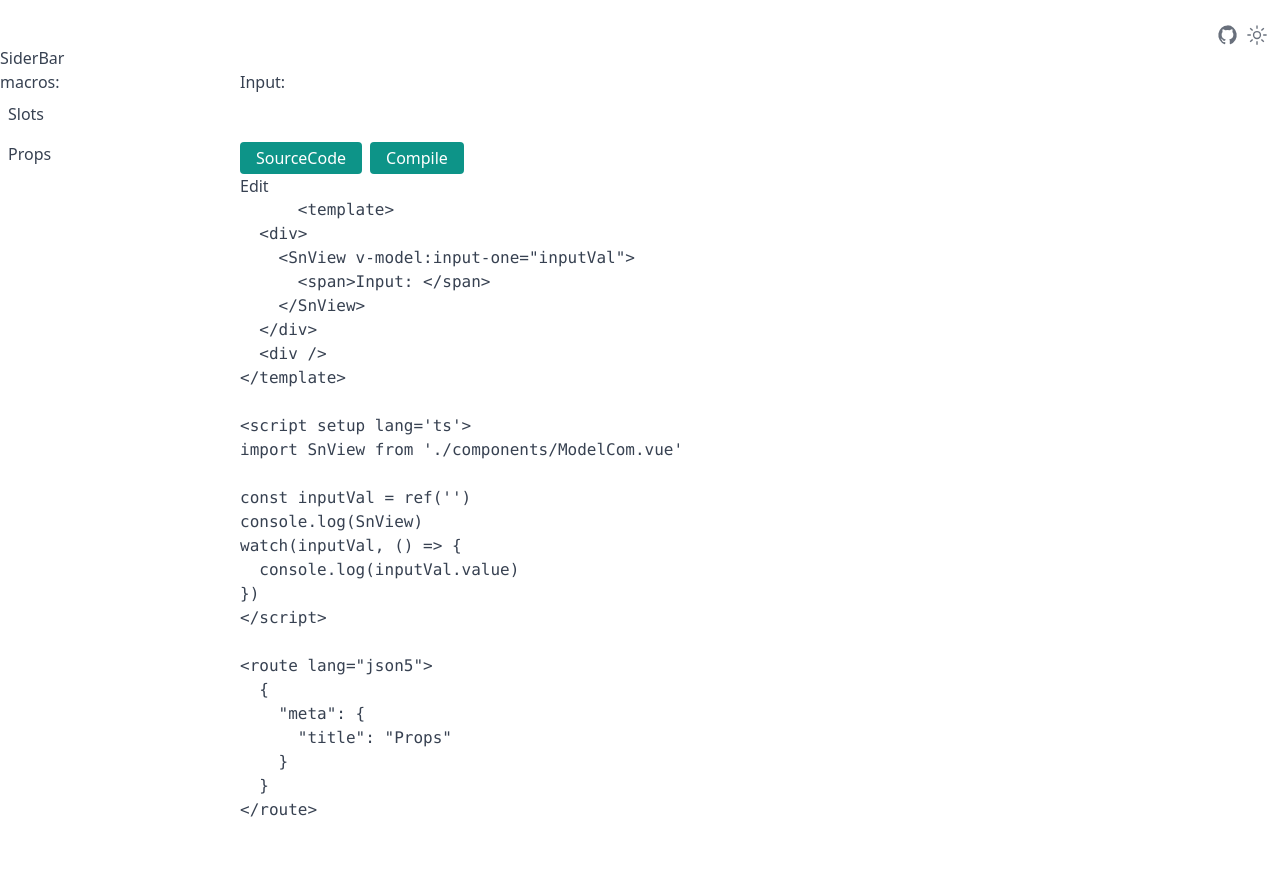
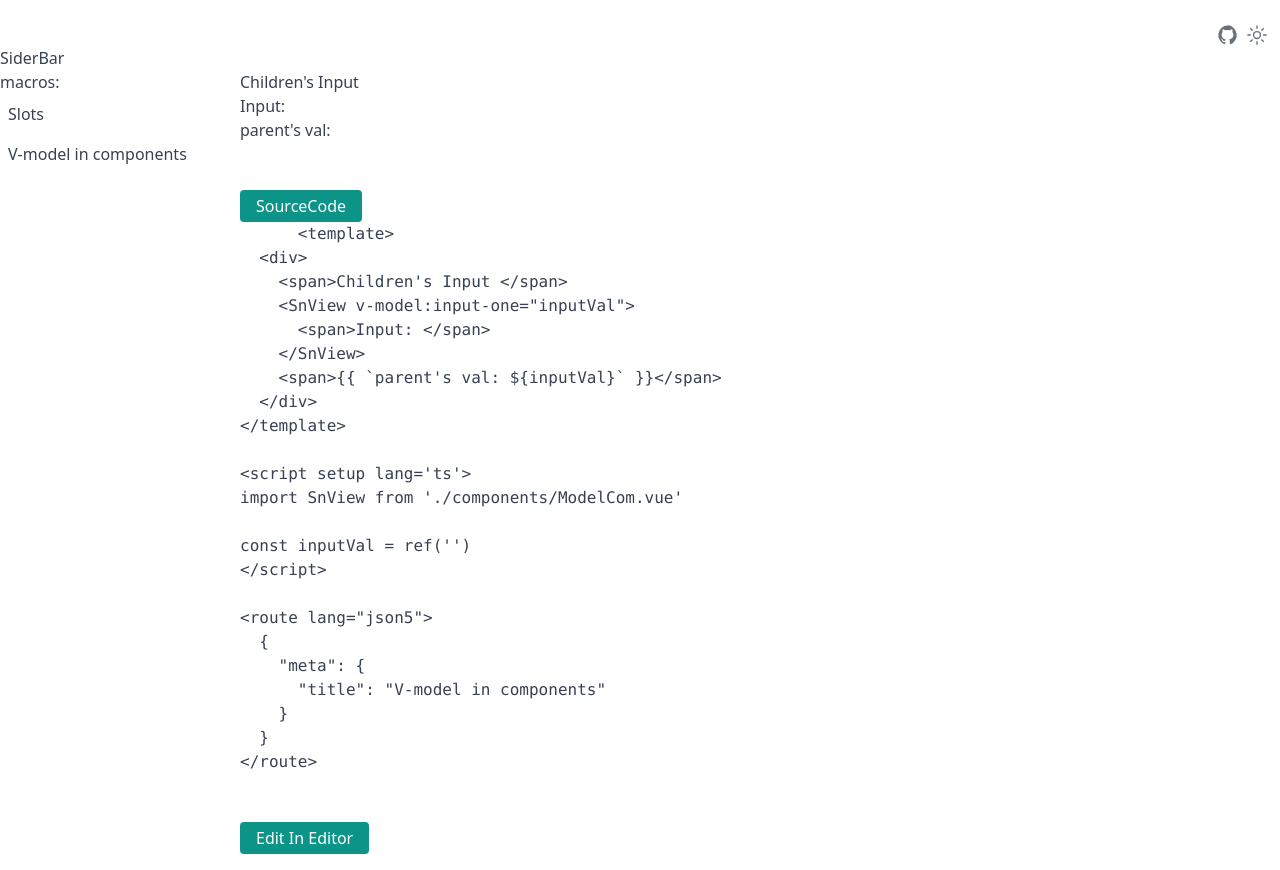
Before and after one commit to bigsnowballhehe/Vue-Feat-List, a Vue app: page /#/macros/props in a window 1280 px wide. Both pictures are taken after a click on the button "SourceCode". Built offline with nearby package versions, Linux system fonts and the light colour scheme.

Commit message:
feat:rm compile / finish source

```diff
--- a/src/components/Demo/global.d.ts
+++ /dev/null
@@ -1,6 +0,0 @@
-/// <reference path="../node_modules/typescript/lib/lib.dom.d.ts" />
-
-
-interface Window {
-    shiki:any
-}
--- a/src/components/Demo/index.vue
+++ /dev/null
@@ -1,45 +0,0 @@
-<template>
-  <div>
-    <div>
-      <button class="btn mr-2" @click="codeType.source = !codeType.source">
-        SourceCode
-      </button>
-      <button class="btn" @click="codeType.compile = !codeType.compile">
-        Compile
-      </button>
-    </div>
-    <div v-lazy-show="codeType.source" class="source">
-      <button class="cursor-pointer" @click="usePlayGround(props.sourceCode)">
-        Edit
-      </button>
-      <pre>
-      <code>{{ sourceCode }}</code>
-      </pre>
-    </div>
-  </div>
-</template>
-
-<script setup lang='ts'>
-import { utoa } from '~/utils'
-
-const props = defineProps<{
-  sourceCode: string
-}>()
-function usePlayGround(code: string) {
-  const obj = {
-    'App.vue': code,
-  }
-  const url = `https://play.vuejs.org/#${utoa(JSON.stringify(obj))}`
-  window.open(url, '_blank')
-}
-
-// 展示部分逻辑
-interface CodeType {
-  source: boolean
-  compile: boolean
-}
-const codeType = reactive<CodeType>({
-  source: true,
-  compile: false,
-})
-</script>
--- /dev/null
+++ b/src/components/demo.vue
@@ -0,0 +1,55 @@
+<template>
+  <div>
+    <div>
+      <button class="btn" @click="codeType = !codeType ">
+        SourceCode
+      </button>
+    </div>
+    <div v-lazy-show="codeType" class="source">
+      <pre>
+      <code>{{ curCode }}</code>
+      </pre>
+      <button class="btn" @click="usePlayGround(curCode)">
+        Edit In Editor
+      </button>
+    </div>
+  </div>
+</template>
+
+<script setup lang='ts'>
+import { useRoute } from 'vue-router'
+import { utoa } from '~/utils'
+
+// 展示部分逻辑
+const codeType = ref(true)
+
+// 模块导入
+const curRoutes = useRoute()
+const curCode = ref('')
+const modules = import.meta.glob('../pages/**/*.vue', { as: 'raw', eager: true })
+const lowModules = new Map()
+for (const path in modules) {
+  lowModules.set(path.toLowerCase(), modules[path])
+}
+function getModKey() {
+  const pathIndex = curRoutes.path.split('/')
+  pathIndex.shift()
+  const modKey = `../pages/${pathIndex[0]}/${pathIndex[1]}.vue`
+  return modKey
+}
+watch(() => curRoutes.path, async () => {
+  const modKey = getModKey()
+  if (lowModules.has(modKey)) {
+    curCode.value = lowModules.get(modKey)
+  }
+}, { immediate: true })
+
+// 打开SFC Editor
+function usePlayGround(code: string) {
+  const obj = {
+    'App.vue': code,
+  }
+  const url = `https://play.vuejs.org/#${utoa(JSON.stringify(obj))}`
+  window.open(url, '_blank')
+}
+</script>
--- a/src/layouts/default.vue
+++ b/src/layouts/default.vue
@@ -14,7 +14,7 @@
             <RouterView />
           </div>
           <button />
-          <Demo :source-code="curCode || ''" />
+          <Demo />
         </div>
       </div>
     </div>
@@ -22,11 +22,10 @@
 </template>
 
 <script setup lang='ts'>
-import { useRoute } from 'vue-router'
 import type { RouteRecordRaw } from 'vue-router'
 import SiderBar from '~/components/SiderBar/index.vue'
 import routes from '~pages'
-import Demo from '~/components/Demo/index.vue'
+import Demo from '~/components/demo.vue'
 import { toggleDark } from '~/utils/index'
 
 // sider管理
@@ -43,25 +42,4 @@ localRoutes.forEach((item) => {
     pathList.get(pathIndex[0])?.add(item)
   }
 })
-
-// 模块引入部分
-const curRoutes = useRoute()
-const curCode = ref('')
-const modules = import.meta.glob('../pages/**/*.vue', { as: 'raw', eager: true })
-const lowModules = new Map()
-for (const path in modules) {
-  lowModules.set(path.toLowerCase(), modules[path])
-}
-function getModKey() {
-  const pathIndex = curRoutes.path.split('/')
-  pathIndex.shift()
-  const modKey = `../pages/${pathIndex[0]}/${pathIndex[1]}.vue`
-  return modKey
-}
-watch(() => curRoutes.path, async () => {
-  const modKey = getModKey()
-  if (lowModules.has(modKey)) {
-    curCode.value = lowModules.get(modKey)
-  }
-}, { immediate: true })
 </script>
--- a/src/pages/macros/components/ModelCom.vue
+++ b/src/pages/macros/components/ModelCom.vue
@@ -1,7 +1,6 @@
 <template>
   <div>
     <slot />
-
     <input type="text" :value="inputOne" @input="emits('update:inputOne', (($event.target)as HTMLInputElement).value)">
   </div>
 </template>
--- a/src/pages/macros/props.vue
+++ b/src/pages/macros/props.vue
@@ -1,26 +1,23 @@
 <template>
   <div>
+    <span>Children's Input </span>
     <SnView v-model:input-one="inputVal">
       <span>Input: </span>
     </SnView>
+    <span>{{ `parent's val: ${inputVal}` }}</span>
   </div>
-  <div />
 </template>
 
 <script setup lang='ts'>
 import SnView from './components/ModelCom.vue'
 
 const inputVal = ref('')
-console.log(SnView)
-watch(inputVal, () => {
-  console.log(inputVal.value)
-})
 </script>
 
 <route lang="json5">
   {
     "meta": {
-      "title": "Props"
+      "title": "V-model in components"
     }
   }
 </route>
--- a/vite.config.ts
+++ b/vite.config.ts
@@ -39,9 +39,9 @@ export default defineConfig(({ mode }) => ({
   server: {
     port: 3000,
   },
-  esbuild: {
-    drop: mode === 'production' ? ['console', 'debugger'] : [],
-  },
+  // esbuild: {
+  //   drop: mode === 'production' ? ['console', 'debugger'] : [],
+  // },
   test: {
     environment: 'jsdom',
   },
```
